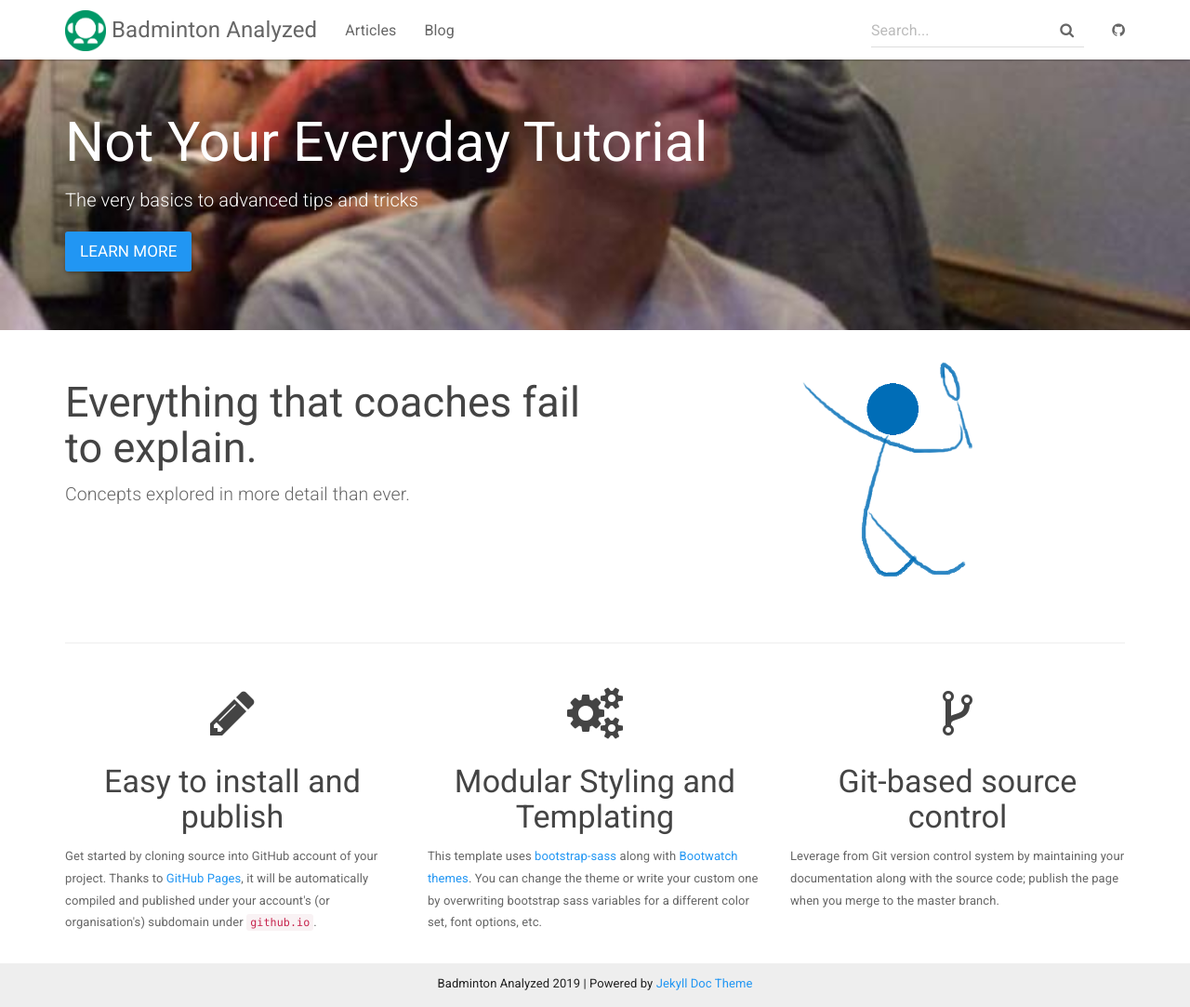
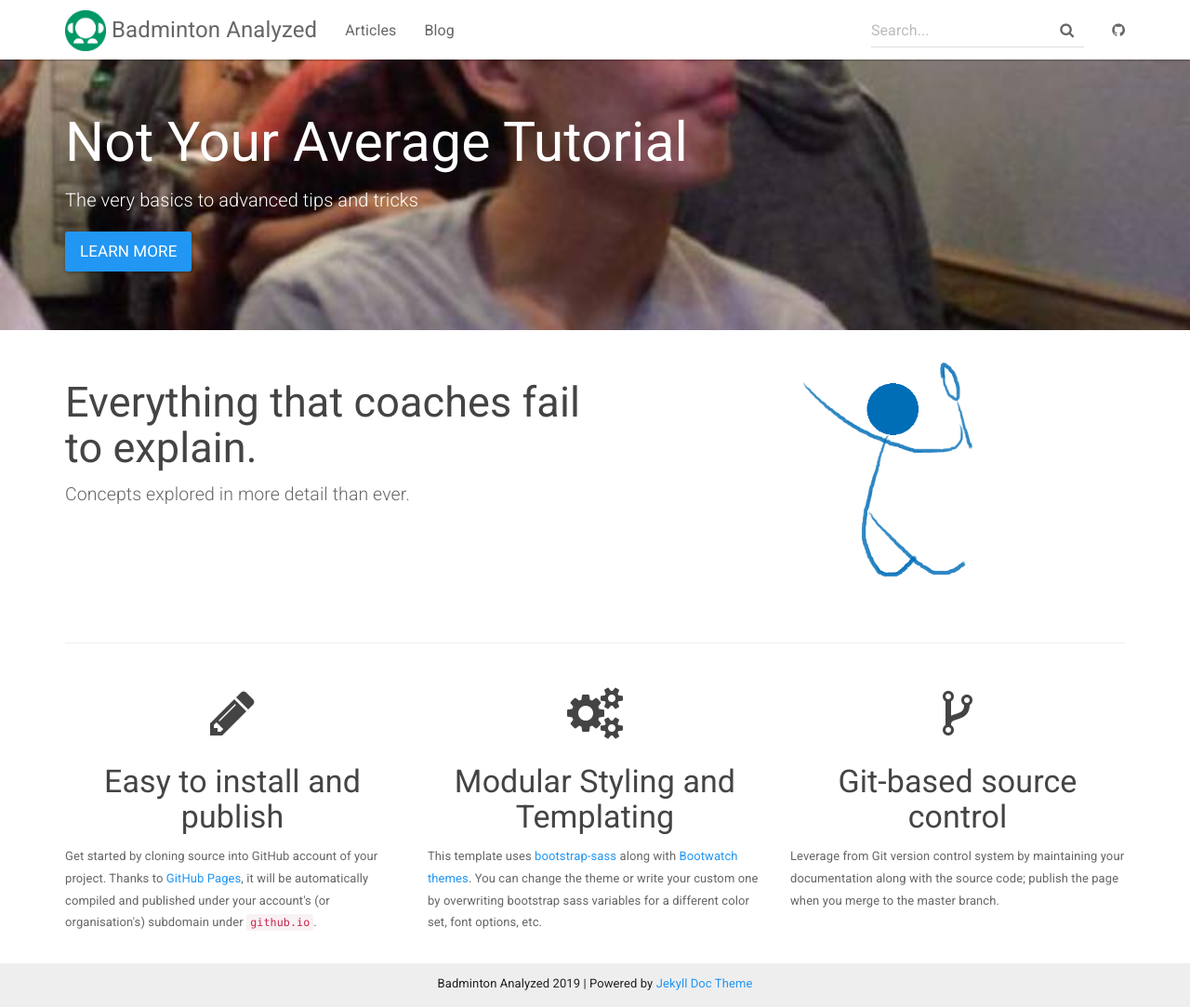
Before and after one commit to Amisuta/badminton, a Jekyll site: the page built from index.html, in a window 1280 px wide and 1083 px high. Shown: the whole window at 93% size. Built offline with Jekyll 4.4.1, drawn with Linux system fonts in a browser that asks for light colours.

Commit message:
Update index.html

```diff
--- a/index.html
+++ b/index.html
@@ -4,7 +4,7 @@ layout: default
 
 <div class="header-container jumbotron">
     <div class="container">
-        <h1>Not Your Everyday Tutorial</h1>
+        <h1>Not Your Average Tutorial</h1>
         <p>The very basics to advanced tips and tricks</p>
         <p><a class="btn btn-primary btn-lg" href="{{ "/docs/home/" | relative_url }}" role="button">Learn more</a></p>
     </div>
```
